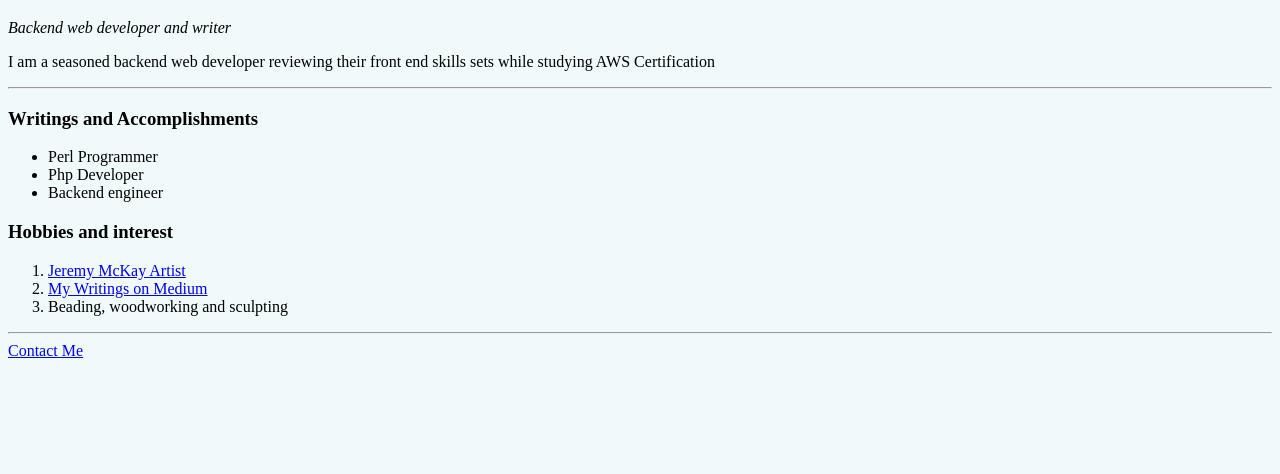
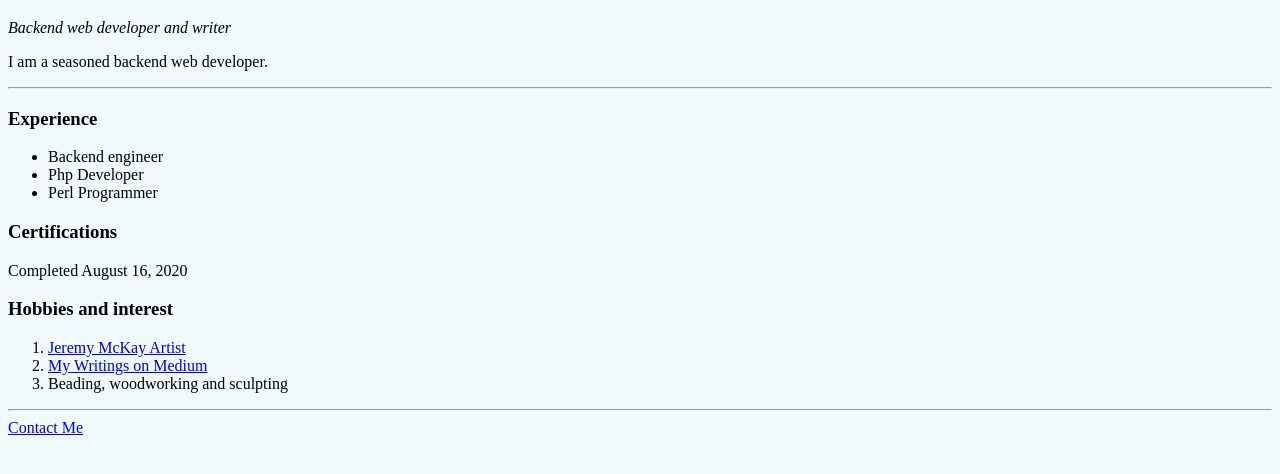
Before and after one commit to jeremymckay/cv, a plain HTML site: page index.html in a window 1280 px wide. Shown: the part 298-772 px from the top of the page. Drawn offline with Linux system fonts and the light colour scheme; a script that the page names is missing.

Commit message:
aws certification
aws certification

aws certification

```diff
--- a/index.html
+++ b/index.html
@@ -10,16 +10,22 @@
   <img src="image/download.jpg" alt="Clean Cut Jeremy P McKay">
   <h1>Jeremy P. McKay</h1>
   <p><em>Backend web developer and writer</em></p>
-  <p>I am a seasoned backend web developer reviewing their front end skills
-    sets while studying AWS Certification</p>
-  <hr />
-  <h3>Writings and Accomplishments</h3>
-  <ul><li>Perl Programmer</li>
-    <li>Php Developer</li>
+  <p>I am a seasoned backend web developer.</p>
+  <hr>
+
+  <h3>Experience</h3>
+  <ul>
+    <li>Backend engineer</li>
     <li>
-      Backend engineer
+      Php Developer
+    </li>
+    <li>
+      Perl Programmer
     </li>
   </ul>
+  <h3>Certifications</h3>
+  <div><div data-iframe-width="150" data-iframe-height="270" data-share-badge-id="d041cd70-e03c-47f8-82bc-f55c30179a80" data-share-badge-host="https://www.youracclaim.com"></div><script type="text/javascript" async src="//cdn.youracclaim.com/assets/utilities/embed.js"> </script>
+  Completed August 16, 2020</div>
   <h3> Hobbies and interest</h3>
   <ol><li><a href="https://jeremy-mckay.pixels.com/">Jeremy McKay Artist</a></li>
   <li><a href="https://medium.com/@jeremymckay">My Writings on Medium</a></li>
```
